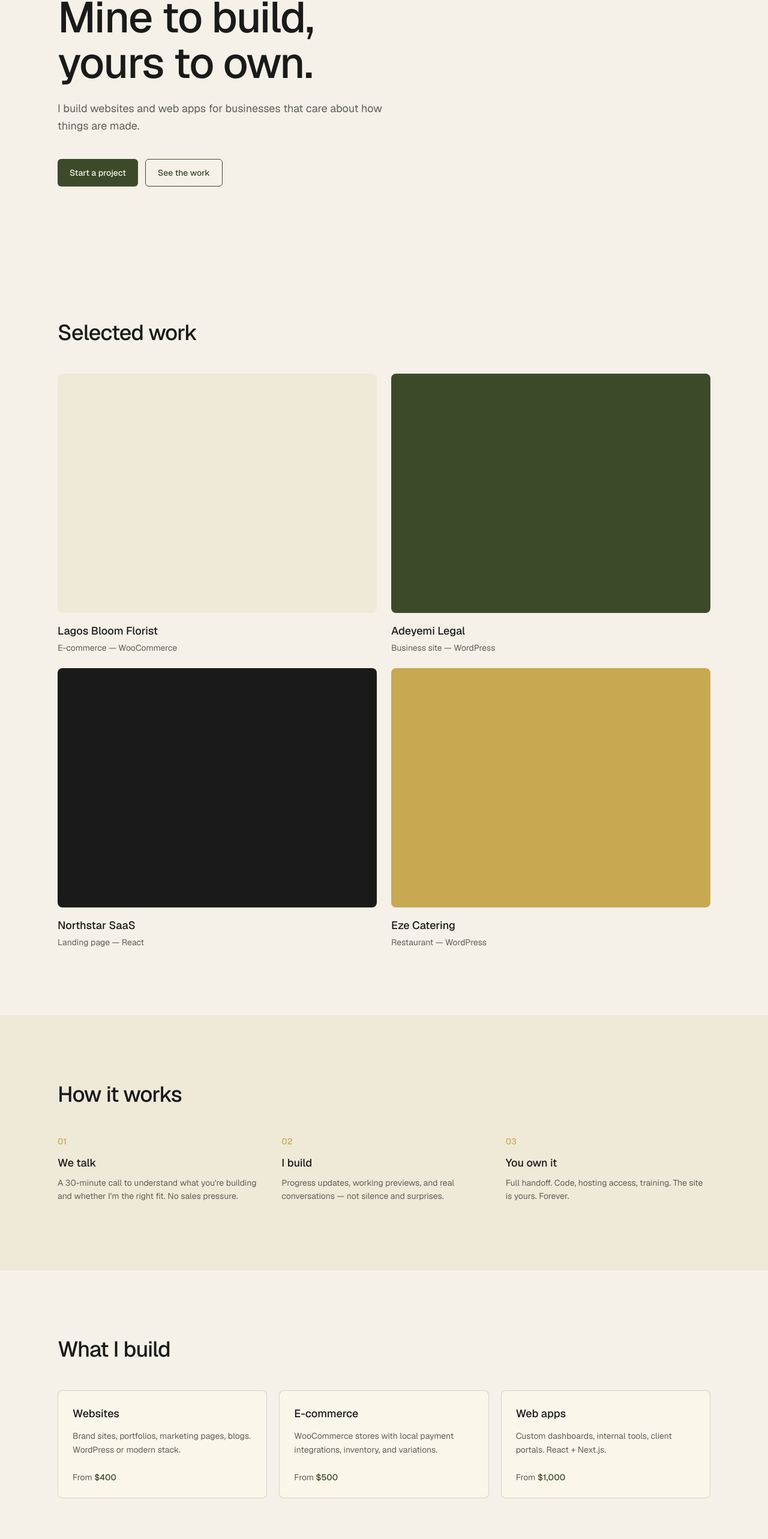
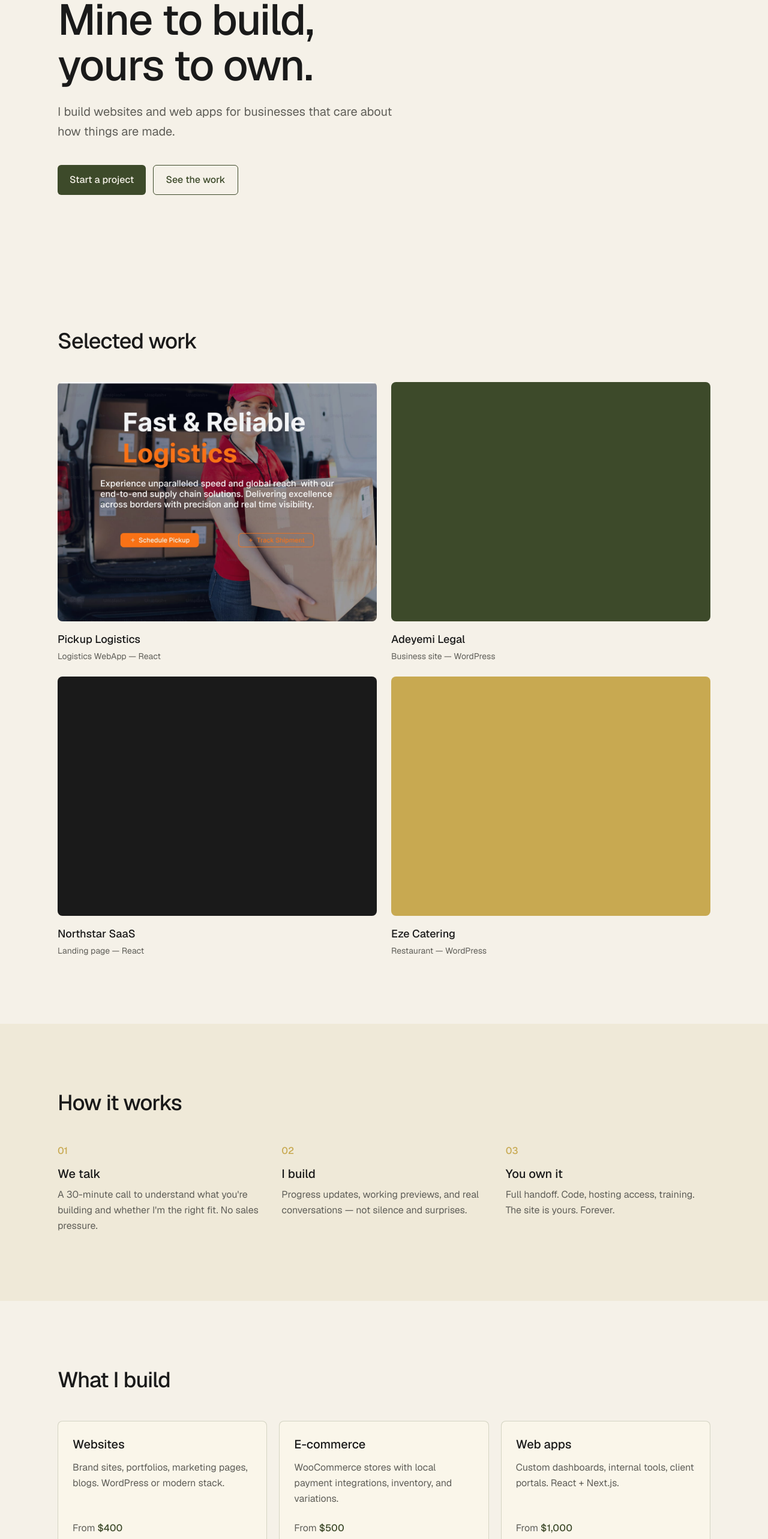
Before and after one commit to Iyanu22/olmyn, a Next.js app: page / in a window 1280 px wide. Shown: the part 214-2780 px from the top of the page at 60% size. Built offline with nearby package versions, Linux system fonts and the light colour scheme.

Commit message:
Add image to project card

```diff
--- a/src/components/layout/Header.tsx
+++ b/src/components/layout/Header.tsx
@@ -16,7 +16,7 @@ export default function Header() {
         <div className="flex items-center justify-between">
           <Link
             href="/"
-            className="text-xl font-medium tracking-tight text-primary"
+            className="text-2xl font-medium tracking-tight text-primary"
           >
             olmyn
           </Link>
@@ -25,7 +25,7 @@ export default function Header() {
               <Link
                 key={link.href}
                 href={link.href}
-                className="text-sm text-foreground hover:text-primary transition-colors"
+                className="text-base text-foreground hover:text-primary transition-colors"
               >
                 {link.label}
               </Link>
--- a/src/components/sections/About.tsx
+++ b/src/components/sections/About.tsx
@@ -20,7 +20,7 @@ export default function About() {
           </div>
 
           <div>
-            <p className="text-xs font-medium text-accent uppercase tracking-wider mb-4">
+            <p className="text-lg font-medium text-accent uppercase tracking-wider mb-4">
               About
             </p>
 
@@ -28,7 +28,7 @@ export default function About() {
               About Olmyn
             </h2>
 
-            <div className="space-y-5 text-foreground leading-relaxed">
+            <div className="space-y-5 text-lg text-foreground leading-relaxed">
               <p>
                 Olmyn is a one-person web studio based in Lagos, building for
                 clients worldwide. The name comes from Olamide — my Yoruba name
--- a/src/components/sections/ContactCta.tsx
+++ b/src/components/sections/ContactCta.tsx
@@ -10,7 +10,7 @@ export default function ContactCta() {
           Got something to build?
         </h2>
 
-        <p className="text-lg text-background/80 mb-10">
+        <p className="text-xl text-background/80 mb-10">
           Let&rsquo;s talk about your project.
         </p>
 
@@ -23,11 +23,11 @@ export default function ContactCta() {
           </Button>
         </div>
 
-        <p className="text-sm text-background/60 mb-12">
+        <p className="text-base text-background/60 mb-12">
           Reply within 24 hours, Monday–Friday.
         </p>
 
-        <p className="text-sm text-accent tracking-wide">
+        <p className="text-base text-accent tracking-wide">
           Mine to build, yours to own.
         </p>
       </Container>
--- a/src/components/sections/FaqItem.tsx
+++ b/src/components/sections/FaqItem.tsx
@@ -18,7 +18,7 @@ export default function FaqItem({
         className="w-full flex items-center justify-between text-left group"
         aria-expanded={isOpen}
       >
-        <span className="text-base font-medium text-foreground">
+        <span className="text-lg font-medium text-foreground">
           {question}
         </span>
         <span
@@ -32,7 +32,7 @@ export default function FaqItem({
       </button>
 
       {isOpen && (
-        <p className="mt-4 text-sm text-muted leading-relaxed max-w-2xl">
+        <p className="mt-4 text-base text-muted leading-relaxed max-w-2xl">
           {answer}
         </p>
       )}
--- a/src/components/sections/Hero.tsx
+++ b/src/components/sections/Hero.tsx
@@ -12,7 +12,7 @@ export default function Hero() {
           yours to own.
         </h1>
 
-        <p className="text-lg text-muted max-w-xl mb-10 leading-relaxed">
+        <p className="text-xl text-muted max-w-xl mb-10 leading-relaxed">
           I build websites and web apps for businesses that care about how
           things are made.
         </p>
--- a/src/components/sections/Process.tsx
+++ b/src/components/sections/Process.tsx
@@ -33,13 +33,13 @@ export default function Process() {
         <div className="grid grid-cols-1 md:grid-cols-3 gap-10 md:gap-8">
           {steps.map((step) => (
             <div key={step.number}>
-              <div className="text-sm font-medium text-accent mb-3">
+              <div className="text-base font-medium text-accent mb-3">
                 {step.number}
               </div>
-              <h3 className="text-lg font-medium text-foreground mb-2">
+              <h3 className="text-xl font-medium text-foreground mb-2">
                 {step.title}
               </h3>
-              <p className="text-sm text-muted leading-relaxed">
+              <p className="text-base text-muted leading-relaxed">
                 {step.description}
               </p>
             </div>
--- a/src/components/sections/SelectedWork.tsx
+++ b/src/components/sections/SelectedWork.tsx
@@ -1,3 +1,4 @@
+import Image from "next/image";
 import Container from "../ui/Container";
 import Section from "../ui/Section";
 import { projects } from "../../data/projects";
@@ -12,13 +13,20 @@ export default function SelectedWork() {
 
         <div className="grid grid-cols-1 md:grid-cols-2 gap-6">
           {projects.map((project) => (
-            <article
-              key={project.slug}
-              className="group cursor-pointer"
-            >
+            <article key={project.slug} className="group cursor-pointer">
               <div
-                className={`${project.cardColor} aspect-4/3 rounded-lg mb-4 transition-transform group-hover:scale-[1.01]`}
-              />
+                className={`relative ${project.cardColor} aspect-4/3 rounded-lg mb-4 overflow-hidden transition-transform group-hover:scale-[1.01]`}
+              >
+                {project.image && (
+                  <Image
+                    src={project.image}
+                    alt={`${project.name} — project preview`}
+                    fill
+                    className="object-cover"
+                    sizes="(max-width: 768px) 100vw, 50vw"
+                  />
+                )}
+              </div>
               <h3 className="text-lg font-medium text-foreground mb-1">
                 {project.name}
               </h3>
--- a/src/components/sections/Services.tsx
+++ b/src/components/sections/Services.tsx
@@ -36,13 +36,13 @@ export default function Services() {
               key={service.name}
               className="bg-card border border-primary/20 rounded-lg p-6 flex flex-col"
             >
-              <h3 className="text-lg font-medium text-foreground mb-3">
+              <h3 className="text-xl font-medium text-foreground mb-3">
                 {service.name}
               </h3>
-              <p className="text-sm text-muted leading-relaxed mb-6 flex-1">
+              <p className="text-base text-muted leading-relaxed mb-6 flex-1">
                 {service.description}
               </p>
-              <div className="text-sm font-medium text-primary">
+              <div className="text-base font-medium text-primary">
                 <span className="text-muted font-normal">From </span>
                 {service.priceFrom}
               </div>
--- a/src/components/sections/Testimonials.tsx
+++ b/src/components/sections/Testimonials.tsx
@@ -43,7 +43,7 @@ export default function Testimonials() {
               key={testimonial.name}
               className="bg-card rounded-lg p-6 flex flex-col"
             >
-              <p className="font-serif italic text-lg text-foreground leading-relaxed mb-8 flex-1">
+              <p className="font-serif italic text-xl text-foreground leading-relaxed mb-8 flex-1">
                 &ldquo;{testimonial.quote}&rdquo;
               </p>
 
@@ -53,10 +53,10 @@ export default function Testimonials() {
                   variant={testimonial.avatarVariant}
                 />
                 <div>
-                  <div className="text-sm font-medium text-foreground">
+                  <div className="text-base font-medium text-foreground">
                     {testimonial.name}
                   </div>
-                  <div className="text-xs text-muted">{testimonial.role}</div>
+                  <div className="text-sm text-muted">{testimonial.role}</div>
                 </div>
               </div>
             </div>
--- a/src/components/ui/Button.tsx
+++ b/src/components/ui/Button.tsx
@@ -15,7 +15,7 @@ export default function Button({
   className = "",
 }: ButtonProps) {
   const baseStyles =
-    "inline-flex items-center justify-center rounded-md px-5 py-3 text-sm font-medium transition-colors";
+    "inline-flex items-center justify-center rounded-md px-5 py-3 text-base font-medium transition-colors";
 
   const variantStyles = {
     primary: "bg-primary text-background hover:bg-primary-hover",
--- a/src/data/projects.ts
+++ b/src/data/projects.ts
@@ -2,14 +2,16 @@ export type Project = {
   slug: string;
   name: string;
   category: string;
+  image?: string;
   cardColor: string;
 };
 
 export const projects: Project[] = [
   {
-    slug: "lagos-bloom",
-    name: "Lagos Bloom Florist",
-    category: "E-commerce — WooCommerce",
+    slug: "pickup",
+    name: "Pickup Logistics",
+    category: "Logistics WebApp — React",
+    image: "/projects/flyer_2.jpg",
     cardColor: "bg-cream-soft",
   },
   {
```
Also changed, not shown: src/components/layout/Footer.tsx (+4 -4 lines), public/projects/Flyer.jpg (added), public/projects/flyer_2.jpg (added).
